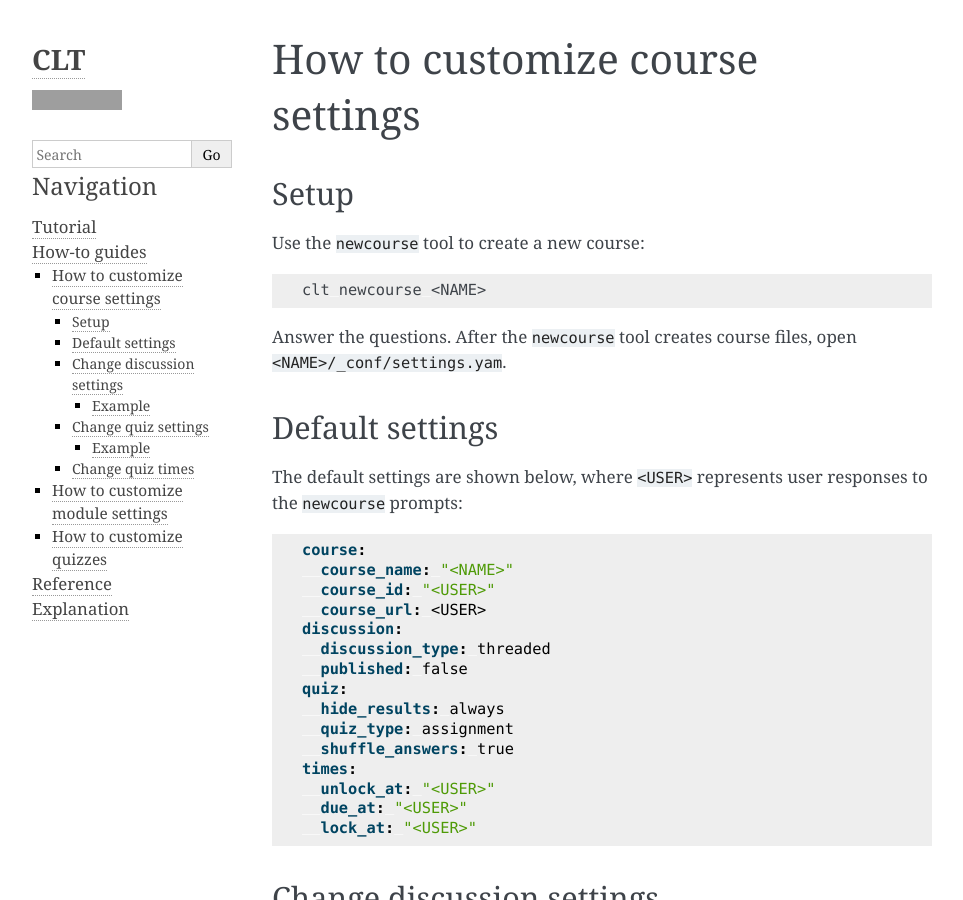
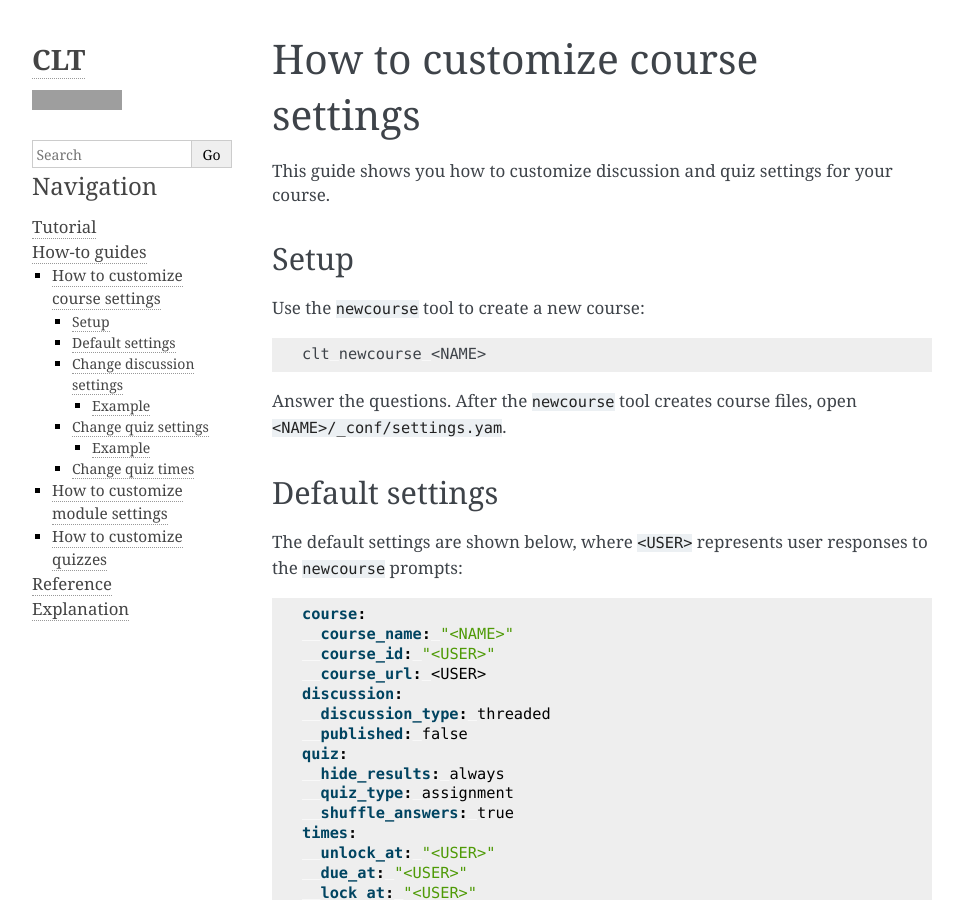
Before and after one commit to elijahgreenstein/command-line-teaching, a Sphinx documentation site: the page built from docs/source/howto/course.rst, in a window 1280 px wide and 900 px high. Shown: the whole window, without its empty margins (148-1111 px from the left). Built offline with Sphinx 7.4.7, drawn with Linux system fonts in a browser that asks for light colours; grey boxes are pictures that could not be loaded.

Commit message:
Add short summaries for each how-to guide

```diff
--- a/docs/source/howto/course.rst
+++ b/docs/source/howto/course.rst
@@ -2,6 +2,8 @@
 
 How to customize course settings
 ============================================================
+
+This guide shows you how to customize discussion and quiz settings for your course.
 
 Setup
 ------------------------------------------------------------
--- a/docs/source/howto/module.rst
+++ b/docs/source/howto/module.rst
@@ -2,6 +2,8 @@
 
 How to customize module settings
 ============================================================
+
+This guide shows you how to customize the organization of files in your module.
 
 Setup
 ------------------------------------------------------------
--- a/docs/source/howto/quiz.rst
+++ b/docs/source/howto/quiz.rst
@@ -1,5 +1,7 @@
 How to customize quizzes
 ============================================================
+
+This guide shows you how to customize quiz times and descriptions.
 
 Default quizzes
 ------------------------------------------------------------
```
